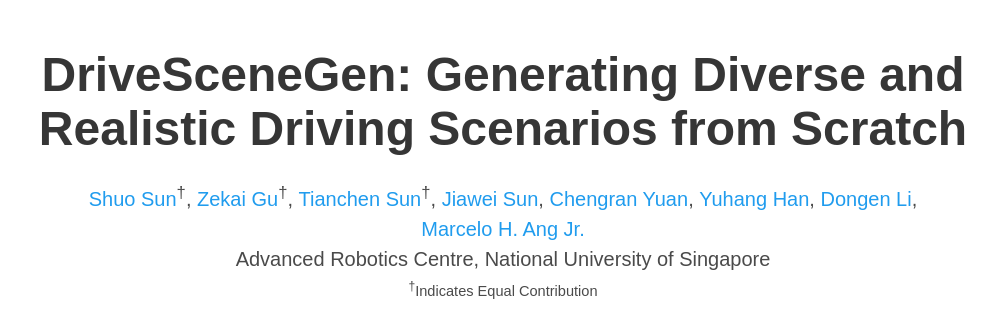
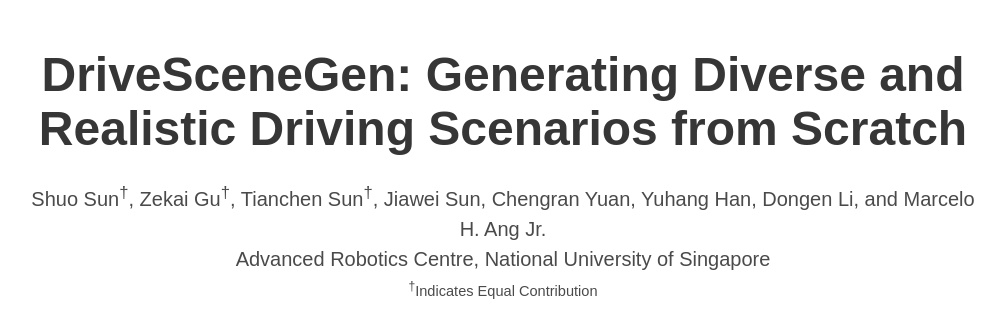
Before and after one commit to SS47816/DriveSceneGen, a plain HTML site: page index.html in a window 1280 px wide. Shown: the top 314 px of the page, without its empty margins (137-1142 px from the left). Drawn offline with nearby package versions, Linux system fonts and the light colour scheme; some icons are missing; a web font is replaced by a local one.

Commit message:
feat: updated format

```diff
--- a/index.html
+++ b/index.html
@@ -53,8 +53,9 @@
         <div class="columns is-centered">
           <div class="column has-text-centered">
             <h1 class="title is-1 publication-title">DriveSceneGen: Generating Diverse and Realistic Driving Scenarios from Scratch</h1>
-            <div class="is-size-5 publication-authors">
-              <!-- Paper authors -->
+
+            <!-- Paper authors -->
+            <!-- <div class="is-size-5 publication-authors">
               <span class="author-block">
                 <a href="FIRST AUTHOR PERSONAL LINK" target="_blank">Shuo Sun</a><sup>&dagger;</sup>,
               </span>
@@ -77,8 +78,19 @@
                 <a href="THIRD AUTHOR PERSONAL LINK" target="_blank">Dongen Li</a>,
               </span>
               <span class="author-block">
-                <a href="THIRD AUTHOR PERSONAL LINK" target="_blank">Marcelo H. Ang Jr.</a>
+                <a href="THIRD AUTHOR PERSONAL LINK" target="_blank">and Marcelo H. Ang Jr.</a>
               </span>
+            </div> -->
+
+            <div class="is-size-5 publication-authors">
+              <span>Shuo Sun<sup>&dagger;</sup>,</span>
+              <span>Zekai Gu<sup>&dagger;</sup>,</span>
+              <span>Tianchen Sun<sup>&dagger;</sup>,</span>
+              <span>Jiawei Sun,</span>
+              <span>Chengran Yuan,</span>
+              <span>Yuhang Han,</span>
+              <span>Dongen Li,</span>
+              <span>and Marcelo H. Ang Jr.</span>
             </div>
 
             <div class="is-size-5 publication-authors">
@@ -99,7 +111,7 @@
                 </a>
               </span>
 
-              <div class="publication-links">
+              <!-- <div class="publication-links"> -->
               <!-- Arxiv PDF link -->
               <span class="link-block">
                 <a href="https://arxiv.org/pdf/<ARXIV PAPER ID>.pdf" target="_blank"
@@ -167,7 +179,7 @@
         <h2 class="title is-3">Abstract</h2>
         <div class="content has-text-justified">
           <p>
-            Realistic and diverse traffic scenarios in large quantities are crucial for the development and validation of autonomous driving systems. However, owing to numerous difficulties in the data collection process and the reliance on intensive annotations, real-world datasets lack sufficient quantity and diversity to support the increasing demand for data. This work introduces DriveSceneGen, a data-driven driving scenario generation method that learns from the real- world driving dataset and generates entire dynamic driving scenarios from scratch. DriveSceneGen is able to generate novel driving scenarios that align with real-world data distributions with high fidelity and diversity. Experimental results on 5k generated scenarios highlight the generation quality, diversity, and scalability compared to real-world datasets. To the best of our knowledge, DriveSceneGen is the first method that generates novel driving scenarios involving both static map elements and dynamic traffic participants from scratch.
+            Realistic and diverse traffic scenarios in large quantities are crucial for the development and validation of autonomous driving systems. However, owing to numerous difficulties in the data collection process and the reliance on intensive annotations, real-world datasets lack sufficient quantity and diversity to support the increasing demand for data. This work introduces DriveSceneGen, a data-driven driving scenario generation method that learns from the real-world driving dataset and generates entire dynamic driving scenarios from scratch. DriveSceneGen is able to generate novel driving scenarios that align with real-world data distributions with high fidelity and diversity. Experimental results on 5k generated scenarios highlight the generation quality, diversity, and scalability compared to real-world datasets. To the best of our knowledge, DriveSceneGen is the first method that generates novel driving scenarios involving both static map elements and dynamic traffic participants from scratch.
           </p>
         </div>
       </div>
@@ -182,29 +194,26 @@
   <div class="hero-body">
     <div class="container">
       <div id="results-carousel" class="carousel results-carousel">
-       <div class="item">
-        <!-- Your image here -->
-        <img src="static/images/pipeline.pdf" alt="MY ALT TEXT"/>
+
+      <div class="item">
+        <img src="static/images/pipeline.png" alt="MY ALT TEXT"/>
         <h2 class="subtitle has-text-centered">
           An overview of the DriveSceneGen pipeline. The pipeline consists of two stages: a generation stage and a simulation stage. In the generation stage, a diffusion model is employed to generate a rasterized Birds-Eye-View (BEV) representation of the initial scene of the driving scenario, which is then decoded by a rule-based vectorization method. In the simulation stage, the vectorized representation of the scenario is consumed by a simulation network as the initial scene to predict multi-modal joint distributions of the generated agents’ future trajectories, with each distribution representing a distinct possible outcome from this same initial scene.
         </h2>
       </div>
       <div class="item">
-        <!-- Your image here -->
         <img src="static/images/diversity.png" alt="MY ALT TEXT"/>
         <h2 class="subtitle has-text-centered">
           Qualitative results of the initial scenes generated by our model.
         </h2>
       </div>
-      <div class="item">
-        <!-- Your image here -->
+      <!-- <div class="item">
         <img src="static/images/vectorization.png" alt="MY ALT TEXT"/>
         <h2 class="subtitle has-text-centered">
           A visualization of the results obtained at each stage of the proposed vectorization method. The example feature map used represents a scene of 80m × 80m.
        </h2>
-     </div>
+     </div> -->
      <div class="item">
-      <!-- Your image here -->
       <img src="static/images/simulation.png" alt="MY ALT TEXT"/>
       <h2 class="subtitle has-text-centered">
         Qualitative evaluation of the different possible future scenarios generated from the same initial scene. Comparing the scenarios in each column, each future scenario presents distinct agent behaviors starting from the same initial scene.
```
